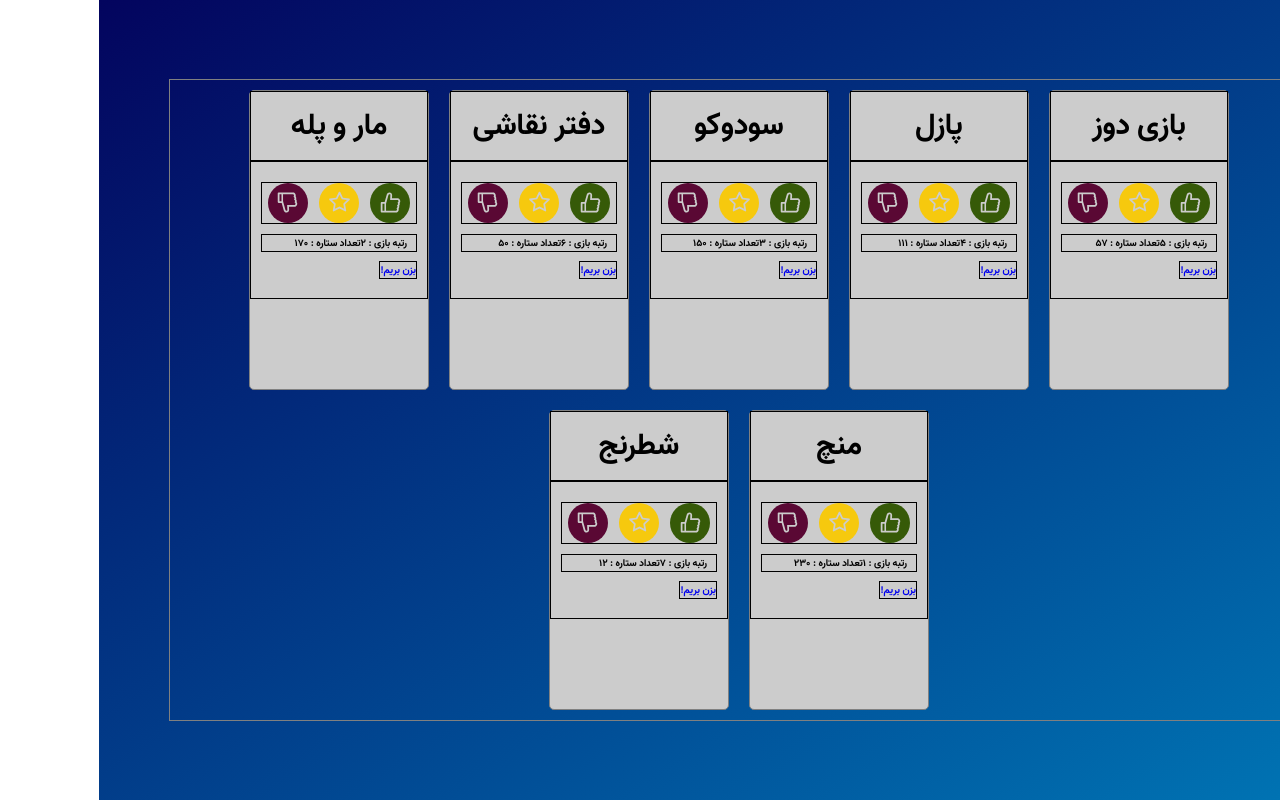
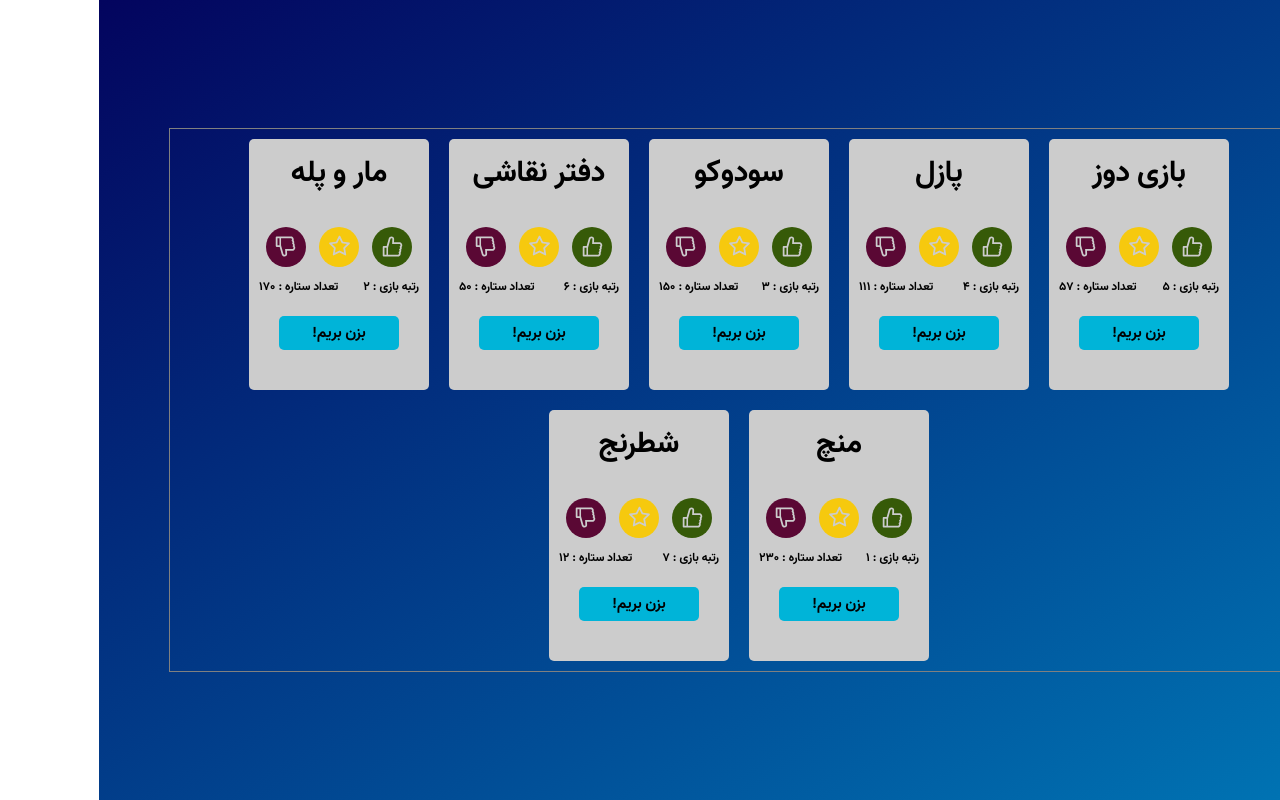
Before and after one commit to hamidcloner/memory-games, a React (Create React App) app: page / in a window 1280 px wide. Built offline with nearby package versions, Linux system fonts and the light colour scheme.

Commit message:
complete gameCard first-step gameCard design before these animate and effects

```diff
--- a/src/components/gameCard/gameCard.elements.js
+++ b/src/components/gameCard/gameCard.elements.js
@@ -12,29 +12,19 @@ export const CardCol = styled.div`
     padding-bottom : 1rem;
 `;
 export const CardContainer = styled.div`
-    border : 1px solid gray;
     border-radius : .5rem;
-    height : 30rem;
     background-color : #ccc;
 `;
 
-export const CardImage = styled.div`
-    height : 15rem;
-
-`;
 
 
 export const CardBody = styled.div`
     padding : 2rem 1rem;
-    border : ${({theme : {defaultStyles}}) => defaultStyles.border}
-
-
 `;
 export const GameName = styled.p`
     text-align : center;
     font-size : 3rem;
     padding : 1rem 0;
-        border : ${({theme : {defaultStyles}}) => defaultStyles.border}
 `;
 
 
@@ -42,7 +32,6 @@ export const GameStatus = styled.div`
     display : flex;
     align-items : center;
     justify-content : space-around;
-    border : ${({theme : {defaultStyles}}) => defaultStyles.border}
 `;
 export const Like = styled.div`
     width : 4rem;
@@ -70,9 +59,11 @@ export const DisLike = styled.div`
 `;
 
 export const GameDetail = styled.div`
-    border : ${({theme : {defaultStyles}}) => defaultStyles.border};
-    padding : 0 .9rem;
+    display : flex;
+    align-items : center;
+    justify-content : space-between;
     margin : 1rem 0;
+    font-size : 1.2rem;
 `;
 
 export const GameRank = styled.span`
@@ -82,5 +73,12 @@ export const GameStar = styled.span`
 `;
 
 export const GoToGameButton = styled(Link)`
-    border : ${({theme : {defaultStyles}}) => defaultStyles.border}
+    display : block;
+    margin : 2rem;
+    text-align : center;
+    padding : .5rem 1rem;
+    font-size : 1.5rem;
+    border-radius : .5rem;
+    background-color : ${({theme : {mainPalette : {bgColor : {bluePalette}}}}) => bluePalette.c}
+
 `;
--- a/src/globalStyle.js
+++ b/src/globalStyle.js
@@ -24,6 +24,7 @@ const GlobalStyle = createGlobalStyle`
     }
     a {
         text-decoration : none;
+        color : unset;
     };
     a:hover {
         color : unset;
```
